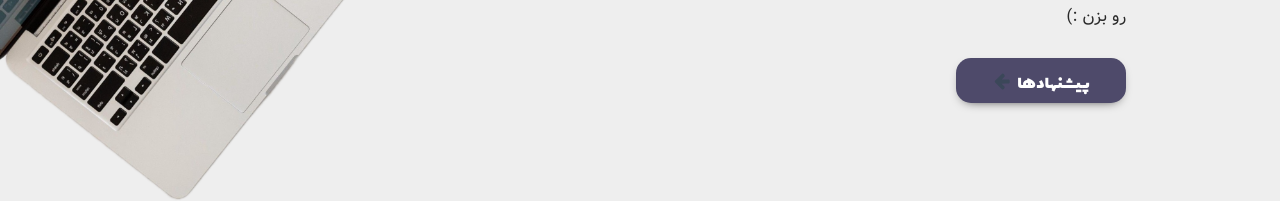
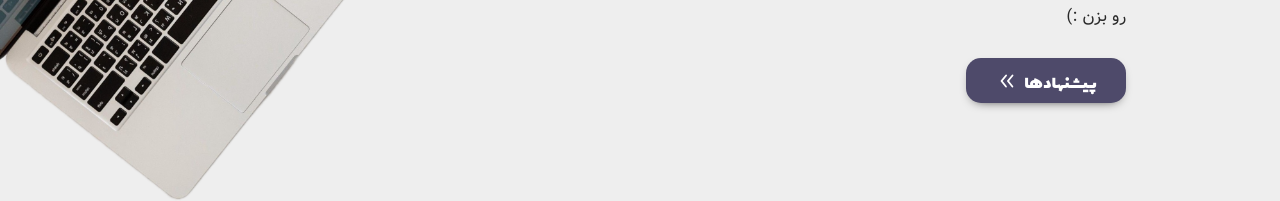
Before and after one commit to NavidMoeinDarbari/entergy-digital-shop, a React (Create React App) app: page / in a window 1280 px wide. Shown: the part 373-574 px from the top of the page. Built offline with nearby package versions, Linux system fonts and the light colour scheme; no server answers.

Commit message:
banner button icon edited

```diff
--- a/src/components/Banner.js
+++ b/src/components/Banner.js
@@ -3,7 +3,7 @@ import React, { Component } from 'react';
 import styles from './Banner.module.css';
 //Icons
 import BannerPic5 from '../images/My project.png';
-import Arrow from '../Icons/arrow (1).svg';
+import Arrow from '../Icons/left-arrow-white.svg';
 
 class Banner extends Component {
    render() {
--- a/src/components/Banner.module.css
+++ b/src/components/Banner.module.css
@@ -61,7 +61,7 @@
    font-weight: 100;
    border: none;
    border-radius: 15px;
-   width: 170px;
+   width: 160px;
    height: 45px;
    transition: .2s;
    cursor: pointer;
@@ -71,7 +71,7 @@
    background-color: rgb(15,30,49);
 }
 .bannerContainer button img {
-   width: 18px;
+   width: 22px;
 }
 .searchContainer:hover {
    background-color: rgb(220, 205, 255);
```
Also changed, not shown: src/Icons/left-arrow-white.svg (added).
